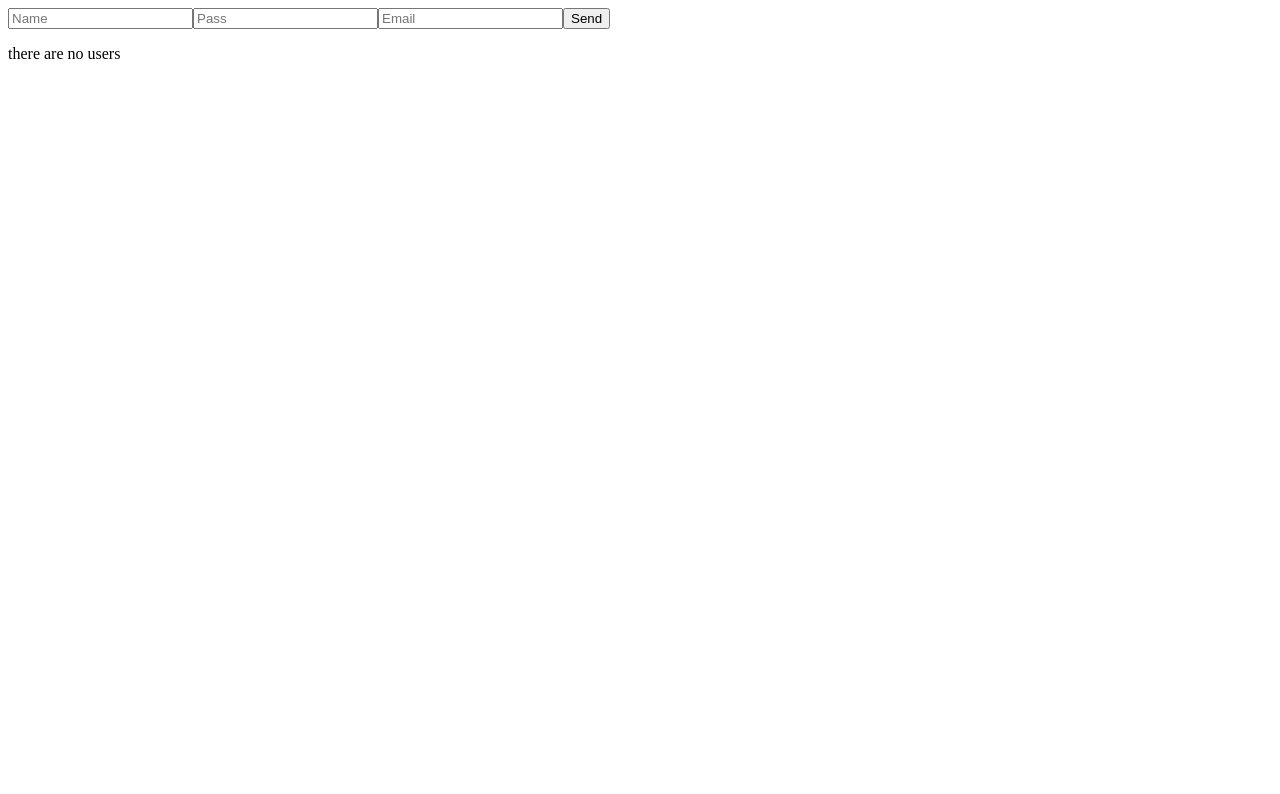
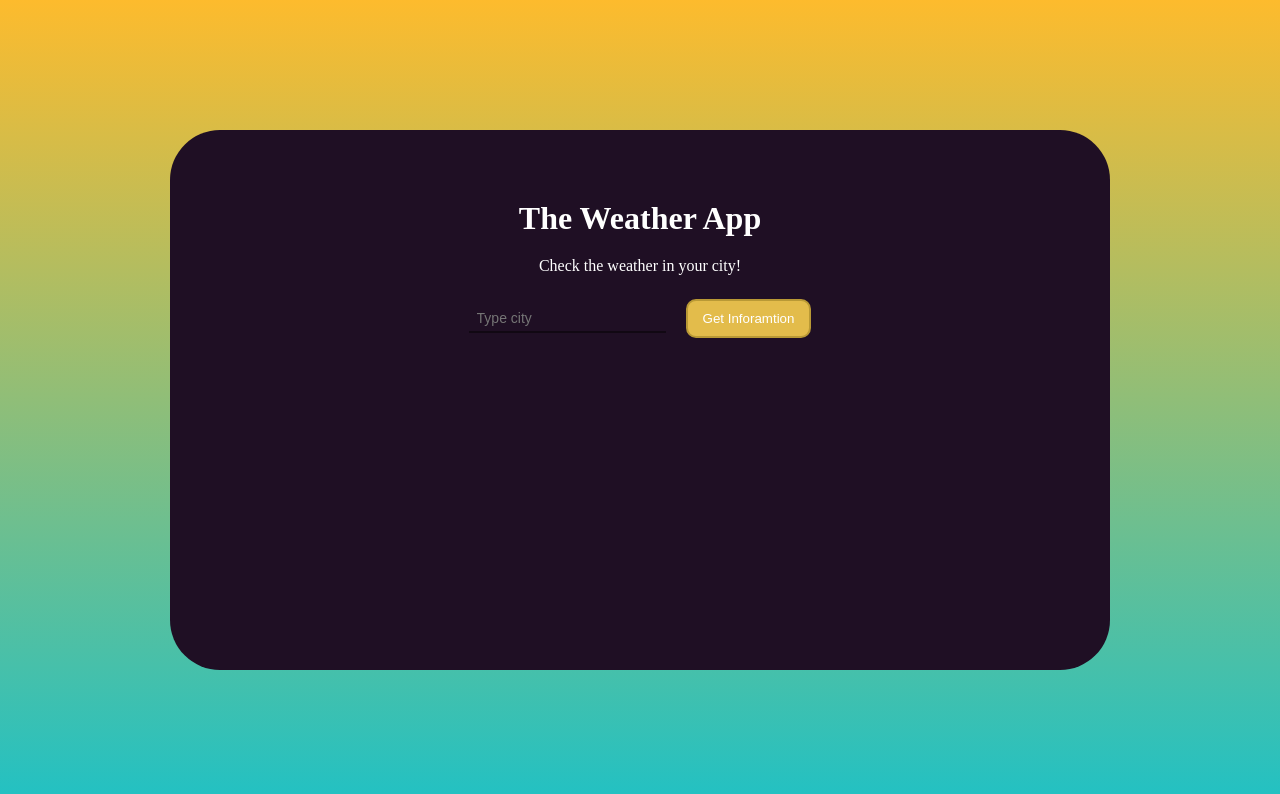
Before and after one commit to nikitaShakhbazyan/VueJS, a Vue app in the folder vue-project/: page / in a window 1280 px wide. Shown: the top 794 px of the page. Built offline with nearby package versions, Linux system fonts and the light colour scheme.

Commit message:
Started creating Weather app

```diff
--- a/vue-project/src/App.vue
+++ b/vue-project/src/App.vue
@@ -1,58 +1,61 @@
 <template>
-<input type="text" v-model="username" placeholder="Name">
-<input type="password" v-model="userPass" placeholder="Pass">
-<input type="email" v-model="userEmail" name="email" placeholder="Email">
-<button @click="sendData()">Send</button>
-<p className="err">{{ err }}</p>
-
-<div v-if="users.length == 0">
-  there are no users
-</div>
-<div v-else-if="users.length == 1">
-  There is only 1 user
-</div>
-<div v-else>
-There are users
-</div>
-
-<User v-for="(el, index) in users" :key="index" :user="el" :deleteUser="deleteUser" :index="index" />
-
+  <div className="wrapper">
+    <h1>The Weather App</h1>
+    <p>Check the weather in your city!</p>
+    <input type="text" placeholder="Type city">
+    <button>Get Inforamtion </button>
+  </div>
 </template>
 
 <script>
-import User from './components/User.vue';
-  export default {
-    components :{User},
-      data() {
-        return {
-         users : [],
-         err:'',
-         username : '',
-         userPass : '',
-         userEmail : ''
-        }
-      },methods : {
-        sendData() {
-          if(this.username === '' || this.userPass === '' || this.userEmail === '') {
-           this.err = 'Fill every'
-            return
-          }
-          this.err = ''
 
-          this.users.push({
-            name : this.username,
-            pass : this.userPass,
-            email : this.userEmail,
-          })
-        },
-        deleteUser(index) {
-          this.users.splice(index,1)
-        }
-      }
-  }
 </script>
 
 <style scoped>
+.wrapper {
+  width: 900px;
+  height: 500px;
+  border-radius: 50px;
+  background-color: #1f0f24;
+  color: white;
+  padding: 20px;
+  text-align: center;
+}
 
+.wrapper h1 {
+  margin-top: 50px;
+}
 
+.wrapper p {
+  margin-top: 20px;
+}
+
+.wrapper input {
+  margin-top: 30px;
+  background-color: transparent;
+  border: 0px;
+  border-bottom: 2px solid #110813;
+  color: #fcfcfc;
+  font-size: 14px;
+  padding:5px 8px;
+  outline: none;
+}
+.wrapper input:focus {
+  border-bottom-color: #6e2d7d;
+}
+
+.wrapper button {
+  background: #e3bc4b;
+  color: #fff;
+  border-radius: 10px;
+  border: 2px solid #b99935;
+  padding: 10px 15px;
+  margin-left: 20px;
+  cursor: pointer;
+  transition: 500ms ease;
+}
+
+.wrapper button:hover {
+  transform: scale(1.1) translateY(-5px)
+}
 </style>
--- /dev/null
+++ b/vue-project/src/assets/main.css
@@ -0,0 +1,13 @@
+* {
+    margin: 0;
+    padding: 0;
+}
+body {
+    width: 100%;
+    min-height: 100vh;
+    background: rgb(34,193,195);
+    background: linear-gradient(0deg, rgba(34,193,195,1) 0%, rgba(253,187,45,1) 100%);
+    display: flex;
+    justify-content: center;
+    align-items: center;
+}
--- a/vue-project/src/components/User.vue
+++ /dev/null
@@ -1,33 +0,0 @@
-<template>
-
-<div>
-  <h3>{{ user.name }}</h3>
-  <p>{{ user.pass }}, {{ user.email }}</p>
-  <button @click="deleteUser">Delete</button>
-</div>
-
-</template>
-
-<script>
-export default  {
-    props:{
-        user : {
-            type: Object,
-            required:true
-        },
-        deleteUser : {
-            type:Function,
-            required:true
-        },
-        index: {
-            type: Number,
-            required: true
-        }
-    }
-}
-
-</script>
-
-<style scoped>
-
-</style>
--- a/vue-project/src/main.js
+++ b/vue-project/src/main.js
@@ -1,4 +1,5 @@
 import { createApp } from 'vue'
 import App from './App.vue'
+import './assets/main.css'
 
 createApp(App).mount('#app')
```
